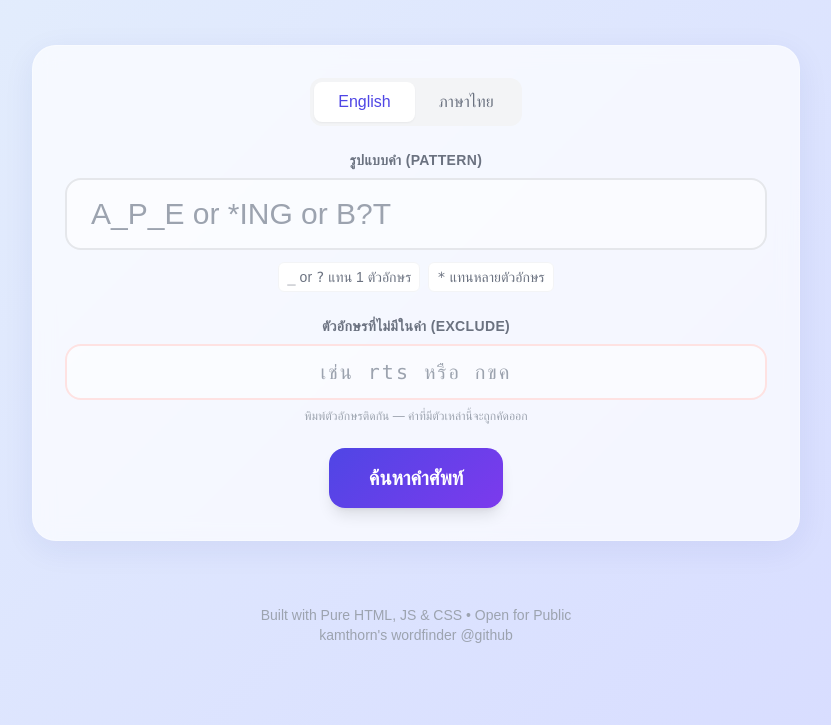
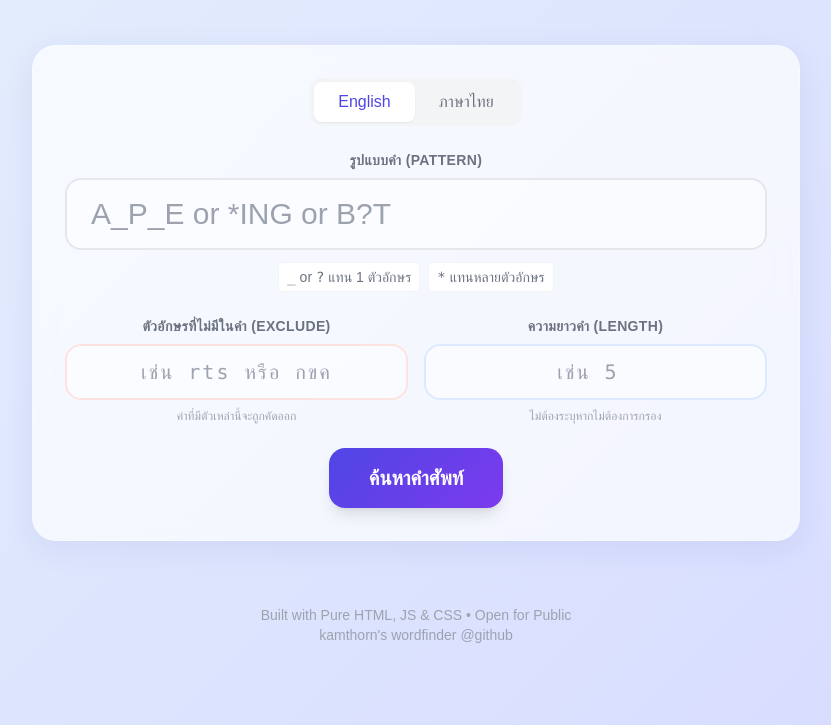
Before and after one commit to kamthorn/wordfinder, a plain HTML site: page index.html in a window 1280 px wide. Shown: the part 155-880 px from the top of the page, without its empty margins (224-1055 px from the left). Drawn offline with nearby package versions, Linux system fonts and the light colour scheme; a web font is replaced by a local one.

Commit message:
feat: add word length filter

```diff
--- a/index.html
+++ b/index.html
@@ -51,6 +51,7 @@
                         </div>
                     </div>
 
+                    <div class="grid grid-cols-1 sm:grid-cols-2 gap-4">
                         <!-- Exclude Letters -->
                         <div class="relative group">
                             <label for="exclude-input" class="block text-sm font-semibold text-gray-500 mb-2 text-center tracking-wide uppercase">ตัวอักษรที่ไม่มีในคำ (Exclude)</label>
@@ -58,7 +59,18 @@
                                 class="w-full text-xl px-6 py-3 rounded-2xl border-2 border-red-100 focus:border-red-400 focus:ring-4 focus:ring-red-50 transition-all outline-none bg-white/50 text-center tracking-widest font-mono"
                                 placeholder="เช่น rts หรือ กขค"
                                 autocomplete="off" autocorrect="off" spellcheck="false">
-                        <p class="mt-2 text-xs text-gray-400 text-center">พิมพ์ตัวอักษรติดกัน — คำที่มีตัวเหล่านี้จะถูกคัดออก</p>
+                            <p class="mt-2 text-xs text-gray-400 text-center">คำที่มีตัวเหล่านี้จะถูกคัดออก</p>
+                        </div>
+
+                        <!-- Word Length -->
+                        <div class="relative group">
+                            <label for="length-input" class="block text-sm font-semibold text-gray-500 mb-2 text-center tracking-wide uppercase">ความยาวคำ (Length)</label>
+                            <input type="number" id="length-input" min="1"
+                                class="w-full text-xl px-6 py-3 rounded-2xl border-2 border-blue-100 focus:border-blue-400 focus:ring-4 focus:ring-blue-50 transition-all outline-none bg-white/50 text-center tracking-widest font-mono"
+                                placeholder="เช่น 5"
+                                autocomplete="off">
+                            <p class="mt-2 text-xs text-gray-400 text-center">ไม่ต้องระบุหากไม่ต้องการกรอง</p>
+                        </div>
                     </div>
 
                     <div class="flex justify-center">
--- a/script.js
+++ b/script.js
@@ -9,6 +9,7 @@ const elements = {
     langTh: document.getElementById('lang-th'),
     input: document.getElementById('pattern-input'),
     excludeInput: document.getElementById('exclude-input'),
+    lengthInput: document.getElementById('length-input'),
     searchBtn: document.getElementById('search-btn'),
     resultsContainer: document.getElementById('results-container'),
     resultsGrid: document.getElementById('results-grid'),
@@ -33,8 +34,9 @@ function setLang(lang) {
 
     elements.input.placeholder = lang === 'en' ? 'A_P_E or *ING or B?T' : 'ก_น หรือ *การ หรือ ?ำ';
     elements.excludeInput.placeholder = lang === 'en' ? 'เช่น rts' : 'เช่น กขค';
-    // Clear exclude when switching language
+    // Clear exclude and length when switching language
     elements.excludeInput.value = '';
+    elements.lengthInput.value = '';
 }
 
 // Load Word Lists
@@ -86,7 +88,11 @@ async function performSearch() {
         ? new Set([...excludeRaw].map(c => c.toLowerCase()))
         : null;
 
+    // Get length filter
+    const lengthFilter = parseInt(elements.lengthInput.value.trim(), 10) || null;
+
     const results = wordLists[currentLang].filter(word => {
+        if (lengthFilter && word.length !== lengthFilter) return false;
         if (!regex.test(word)) return false;
         if (excludeChars) {
             const lower = word.toLowerCase();
```
Lines whose indentation alone changed are shown as unchanged.
